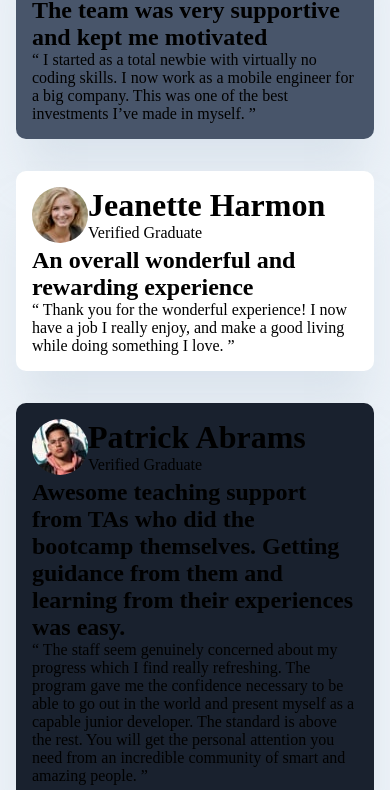
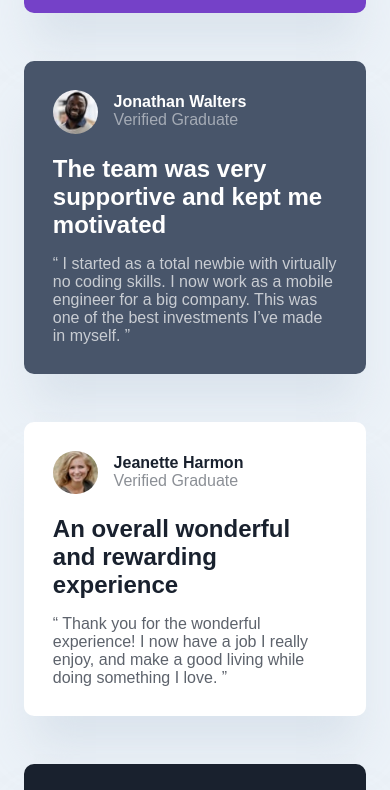
Before and after one commit to aku1310/testimonials-grid-section-main, a plain HTML site: page index.html in a window 390 px wide. Shown: the part 561-1351 px from the top of the page. Drawn offline with Linux system fonts and the light colour scheme; a web font is replaced by a local one.

Commit message:
updated mobile version

```diff
--- a/index.html
+++ b/index.html
@@ -19,9 +19,9 @@
           </div>
           <div class = "details">
             <div class = "name">
-              <h1>
+              <p>
                 Daniel Clifford
-              </h1>
+              </p>
             </div>
             <div class = "prof">
               <p>Verified Graduate</p>
@@ -54,7 +54,7 @@
           </div>
           <div class = "details">
             <div class = "name">
-              <h1>Jonathan Walters</h1>
+              <p>Jonathan Walters</p>
             </div>
             <div class = "prof">
               <p>Verified Graduate</p>
@@ -79,7 +79,7 @@
           </div>
           <div class = "details">
             <div class = "name">
-              <h1>Jeanette Harmon</h1>
+              <p>Jeanette Harmon</p>
             </div>
             <div class = "prof">
               <p>Verified Graduate</p>
@@ -104,7 +104,7 @@
           </div>
           <div class = "details">
             <div class = "name">
-              <h1>Patrick Abrams</h1>
+              <p>Patrick Abrams</p>
             </div>
             <div class = "prof">
               <p>Verified Graduate</p>
@@ -132,7 +132,7 @@
           </div>
           <div class = "details">
             <div class = "name">
-              <h1>Kira Whittle</h1>
+              <p>Kira Whittle</p>
             </div>
             <div class = "prof">
               <p>Verified Graduate</p>
--- a/style.css
+++ b/style.css
@@ -1,3 +1,5 @@
+@import url('https://fonts.google.com/specimen/Barlow+Semi+Condensed');
+
 :root {
     --Moderate-violet: hsl(263, 55%, 52%);
     --Very-dark-grayish-blue: hsl(217, 19%, 35%);
@@ -5,6 +7,7 @@
     --White: hsl(0, 0%, 100%);
     --Light-gray: hsl(0, 0%, 81%);
     --Light-grayish-blue: hsl(210, 46%, 95%);
+    --Font: 'Barlow Semi Condensed', sans-serif;
 }
 
 * {
@@ -14,8 +17,10 @@
 }
 
 body {
-    /* display: block; */
     background-color: var(--Light-grayish-blue);
+    font-family: var(--Font);
+    color: var(--Very-dark-blackish-blue);
+    font-weight: 500;
 }
 
 .grid-tiles {
@@ -29,8 +34,8 @@ body {
 
 .card {
     border-radius: 10px;
-    margin: 1rem;
-    padding: 1rem;
+    margin: 1.5rem;
+    padding: 1.8rem;
     box-shadow: 0px 40px 40px -10px rgba(201, 213, 225, 0.503415);
 }
 
@@ -39,8 +44,32 @@ body {
     flex-direction: row;
 }
 
+.details {
+    padding-left: 0.3rem;
+    padding-top: 0.2rem;
+}
+
+.name {
+    font-weight: 600;
+}
+
+.prof {
+    opacity: 50%;
+}
+
+.quote {
+    opacity: 70%;
+    padding-top: 1rem;
+}
+
 img {
     border-radius: 50%;
+    height: 90%;
+    width: 80%;
+}
+
+.grid-one, .grid-two, .grid-four {
+    color: var(--White);
 }
 
 .grid-one {
@@ -68,6 +97,11 @@ img {
     background-color: var(--White);
 }
 
+.heading {
+    font-weight: 600;
+    padding-top: 1rem;
+}
+
 .attribution {
     font-size: 11px;
     text-align: center;
```
